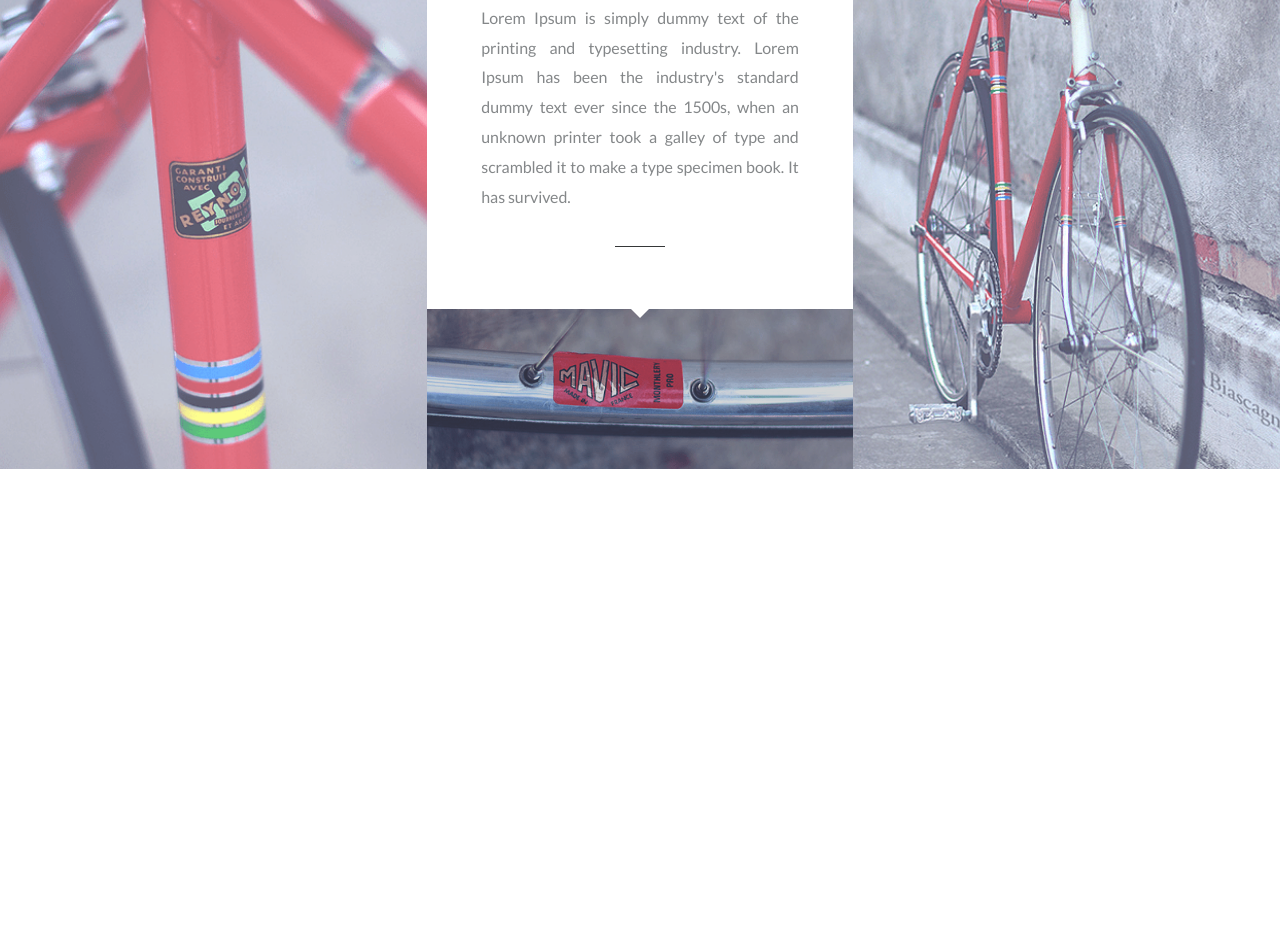
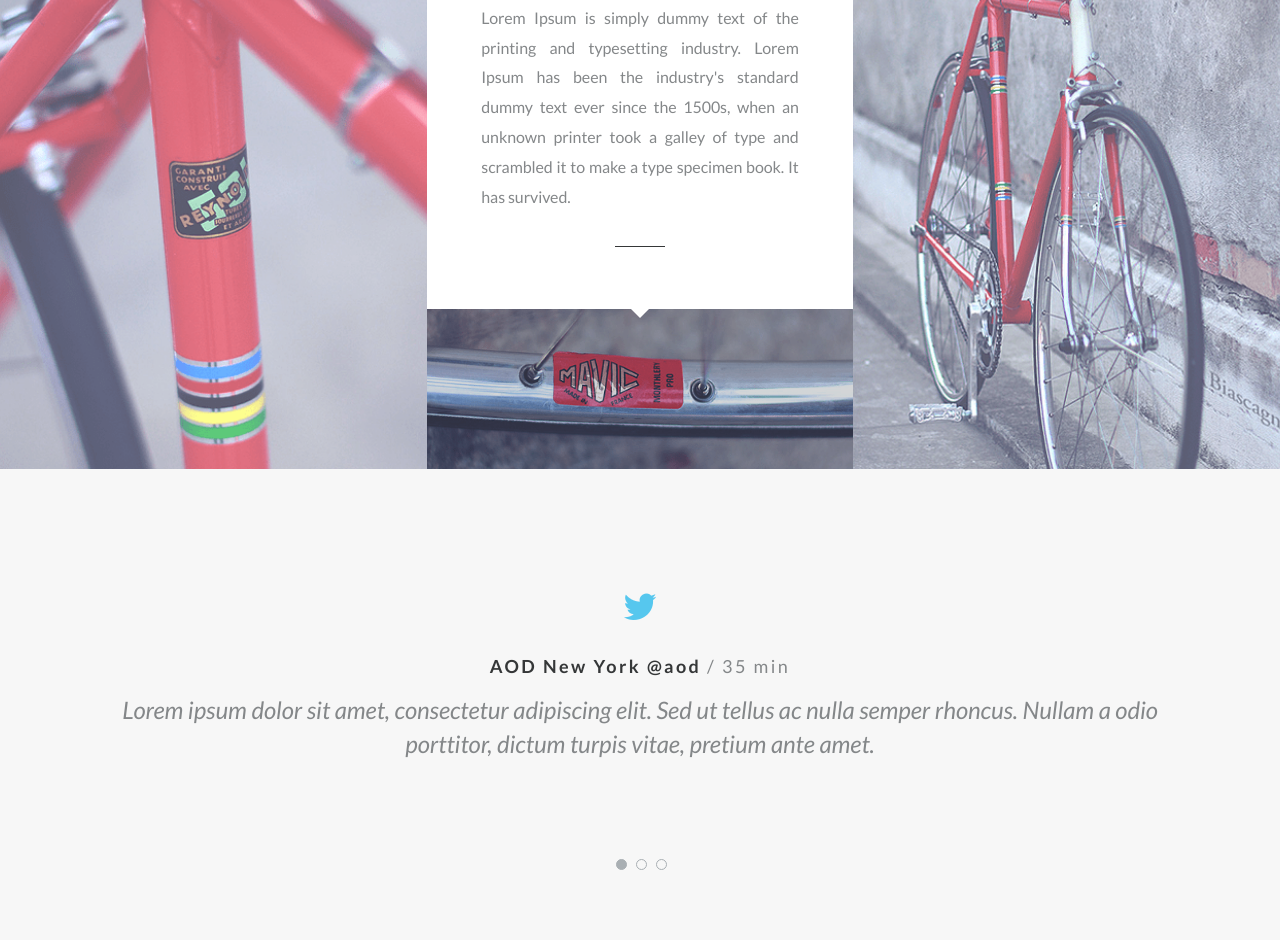
Before and after one commit to NikolaYK2/Lesson-media, a plain HTML site: page @media/index.html in a window 1280 px wide. Shown: the part 2541-3481 px from the top of the page. Before the commit the page ends 3010 px from the top, so only its background shows below. Drawn offline with Linux system fonts and the light colour scheme.

Commit message:
Add files via upload

```diff
--- a/@media/index.html
+++ b/@media/index.html
@@ -87,6 +87,36 @@
                 <div class="block__link"><a href=""><img src="img/grid/logo3.png" alt=""></a></div>
         </div>
     </div>
+    <!-- -------------------------------СЛАЙДЕР--------------------------- -->
+    <div class="slaider">
+        <input type="radio" name="slid" checked id="slid1">
+        <input type="radio" name="slid" id="slid2">
+        <input type="radio" name="slid" id="slid3">
+
+        <div class="page">
+            <label for="slid1" class="control1"></label>
+            <label for="slid2" class="control2"></label>
+            <label for="slid3" class="control3"></label>
+        </div>
+
+        <div class="slaider__colum">
+            <div class="slaider__item">
+                <h3>AOD New York @aod <span>/ 35 min</span></h3>
+                <p>Lorem ipsum dolor sit amet, consectetur adipiscing elit. Sed ut tellus ac nulla semper rhoncus.
+                    Nullam a odio porttitor, dictum turpis vitae, pretium ante amet.</p>
+            </div>
+            <div class="slaider__item">
+                <h3>AOD New York @aod <span>/ 35 min</span></h3>
+                <p>Lorem ipsum dolor sit amet, consectetur adipiscing elit. Sed ut tellus ac nulla semper rhoncus.
+                    Nullam a odio porttitor, dictum turpis vitae, pretium ante amet.</p>
+            </div>
+            <div class="slaider__item">
+                <h3>AOD New York @aod <span>/ 35 min</span></h3>
+                <p>Lorem ipsum dolor sit amet, consectetur adipiscing elit. Sed ut tellus ac nulla semper rhoncus.
+                    Nullam a odio porttitor, dictum turpis vitae, pretium ante amet.</p>
+            </div>
+        </div>
+    </div>
 </body>
 
 </html>
--- a/@media/scss/style.scss
+++ b/@media/scss/style.scss
@@ -350,4 +350,82 @@ nav {
             }
         }
     }
+
 }
+// ===========================================слайдер=========================
+.slaider {
+    input {
+        display: none;
+    }
+    margin: 0 auto;
+    background-color: #f7f7f7;
+    text-align: center;
+    overflow: hidden;
+    position: relative;
+    // .slaider__colum
+    &__colum {
+        display: flex;
+    }
+    // .slaider__item
+    &__item {
+        flex: 1 0 100%;
+        background: url(../img/slaid/icon.png) center 28% no-repeat;
+        padding: 188px 1% 179px;
+        h3 {
+            font-size: 18px;
+            font-weight: bold;
+            letter-spacing: 2.4px;
+            color: #353738;
+
+            span {
+                font-weight: 300;
+                color: #848789;
+            }
+        }
+        p {
+            max-width: 1036px;
+            margin: 18px auto 0;
+            font-size: 24px;
+            font-weight: normal;
+            font-style: italic;
+            line-height: 1.42;
+            letter-spacing: -0.02px;
+            color: #848789;
+        }
+    }
+    // ===========================КНОПКИ-слайда===================
+    .page {
+        position: absolute;
+        bottom: 68px;
+        left: 47.9%;
+        z-index: 2;
+        label {
+            width: 11px;
+            height: 11px;
+            border-radius: 50%;
+            display: inline-block;
+            border: solid 1px #a9afb3;
+            cursor: pointer;
+            overflow: hidden;
+            margin: 0 3px;
+        }
+    }
+
+    #slid1:checked~.page .control1,
+    #slid2:checked~.page .control2,
+    #slid3:checked~.page .control3 {
+        background-color: #a9afb3;
+    }
+    #slid1:checked~.slaider__colum {
+        transform: translateX(0);
+        transition: all .3s;
+    }
+    #slid2:checked~.slaider__colum {
+        transform: translateX(-100%);
+        transition: all .3s;
+    }
+    #slid3:checked~.slaider__colum {
+        transform: translateX(-200%);
+        transition: all .3s;
+    }
+}
```
Also changed, not shown: @media/css/style.css.
